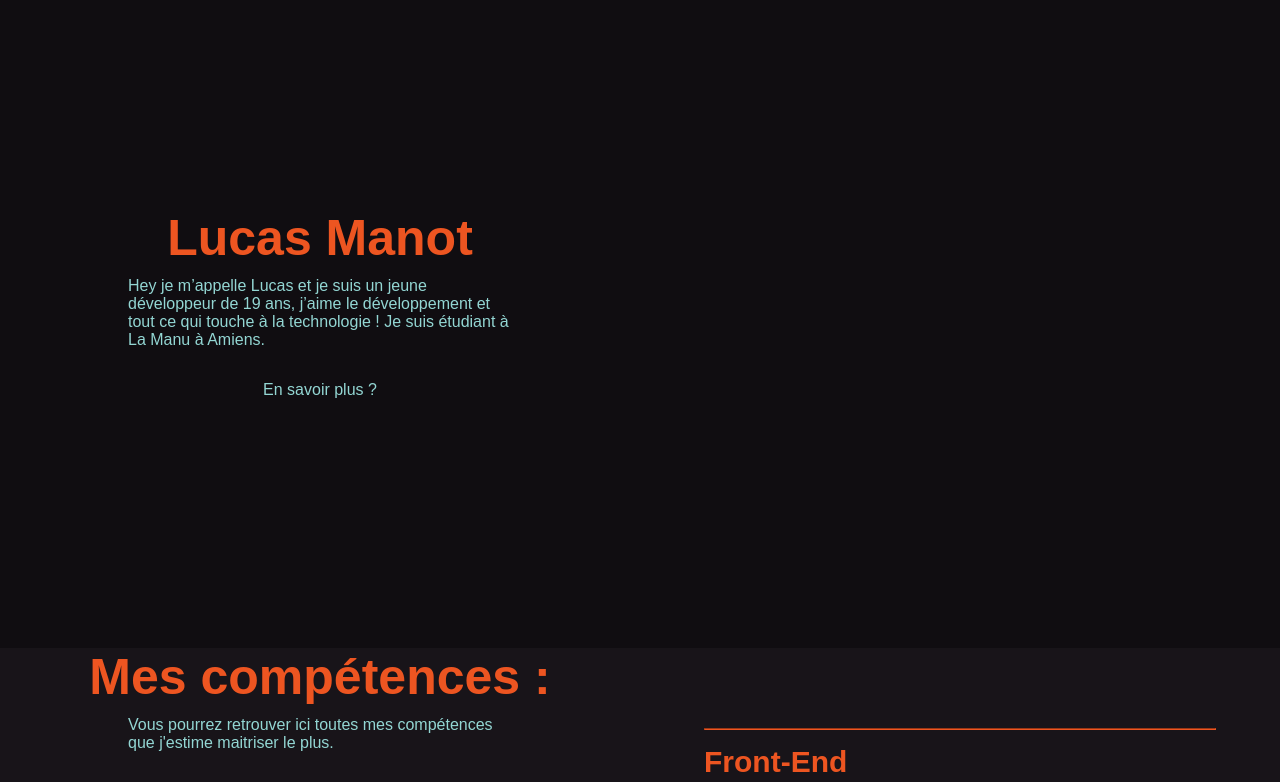
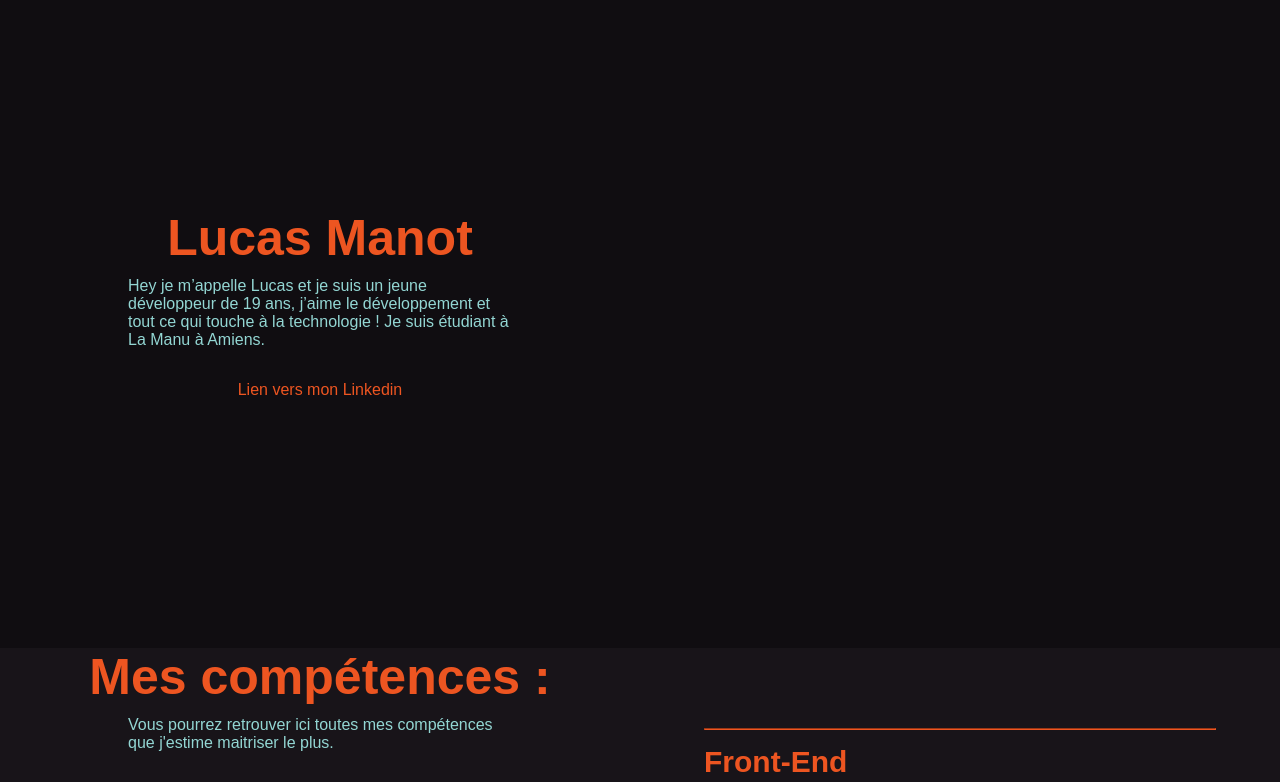
Before and after one commit to Cat-Cake/Portfolio-V.2, a website: page index.html in a window 1280 px wide. Shown: the part 85-867 px from the top of the page. Drawn offline with Linux system fonts and the light colour scheme; a web font is replaced by a local one.

Commit message:
adding link to Linkedin

```diff
--- a/assets/scss/base/_pres.scss
+++ b/assets/scss/base/_pres.scss
@@ -29,3 +29,7 @@
 .pres-perso a:last-child {
     margin-top: 2rem;
 }
+
+.linkTo {
+    color: $cl_typo_orange;
+}
--- a/index.html
+++ b/index.html
@@ -29,8 +29,9 @@
             <div class="pres-perso">
                 <h2>Lucas Manot</h2>
                 <p>Hey je m’appelle Lucas et je suis un jeune développeur de 19 ans, j’aime le développement et tout ce qui touche à la technologie !
-                    Je suis étudiant à La Manu à Amiens.</p>
-                <a href="#skills">En savoir plus ?</a>
+                    Je suis étudiant à La Manu à Amiens.
+                </p>
+                <a class="linkTo" target="_blank" href="https://www.linkedin.com/in/lucas-manot-4a0312225/">Lien vers mon Linkedin</a>
             </div>
             <div class="pic-perso">
                 <img class="me-picture" src="./assets/img/me" alt="me">
```
Also changed, not shown: assets/css/app.css, 1 other file.
